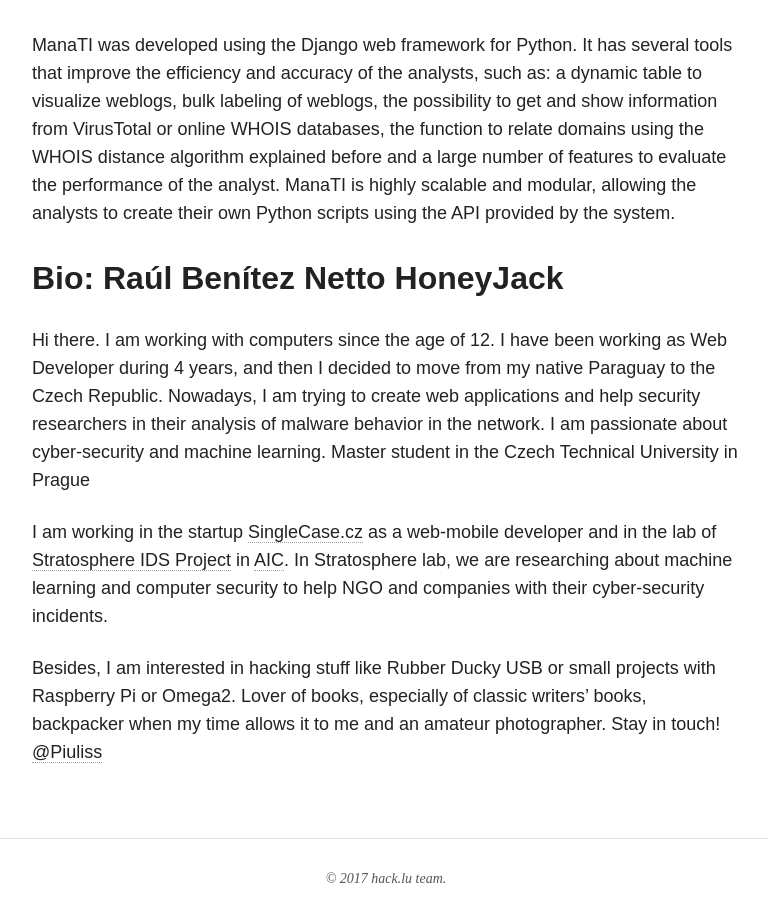
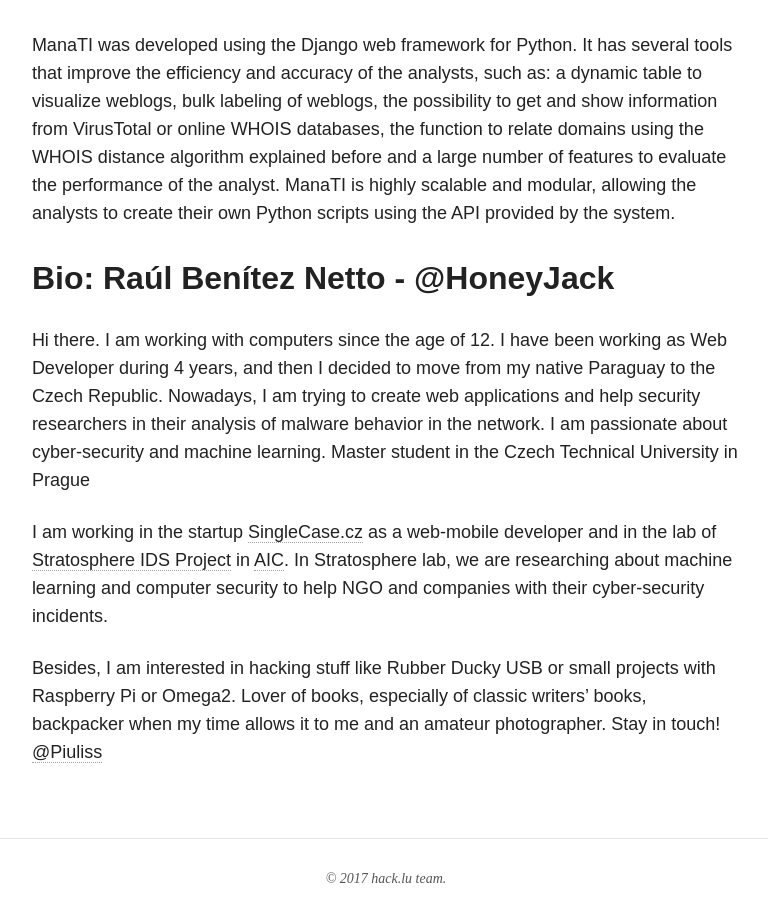
Before and after one commit to adulau/hack-lu-2017, a Jekyll site: the page built from talks/index.md, in a window 1280 px wide and 900 px high, scrolled down 33044 px. Shown: the whole window, without its empty margins (254-1022 px from the left). Built offline with Jekyll 4.4.1, drawn with Linux system fonts in a browser that asks for light colours; nearby versions of some CDN libraries.

Commit message:
minor change

```diff
--- a/talks/index.md
+++ b/talks/index.md
@@ -1088,7 +1088,7 @@
 ManaTI was developed using the Django web framework for Python. It has several tools that improve the efficiency and accuracy of the analysts, such as: a dynamic table to visualize weblogs, bulk labeling of weblogs, the possibility to get and show information from VirusTotal or online WHOIS databases, the function to relate domains using the WHOIS distance algorithm explained before and a large number of features to evaluate the performance of the analyst. ManaTI is highly scalable and modular, allowing the analysts to create their own Python scripts using the API provided by the system.
 
 
-Bio: Raúl Benítez Netto [HoneyJack](https://github.com/HoneyJack)
+Bio: Raúl Benítez Netto - [@HoneyJack](https://github.com/HoneyJack)
 --------------------
 Hi there. I am working with computers since the age of 12. I have been working as Web Developer during 4 years, and then I decided to move from my native Paraguay to the Czech Republic. Nowadays, I am trying to create web applications and help security researchers in their analysis of malware behavior in the network.  I am passionate about cyber-security and machine learning. Master student in the Czech Technical University in Prague
 
```
